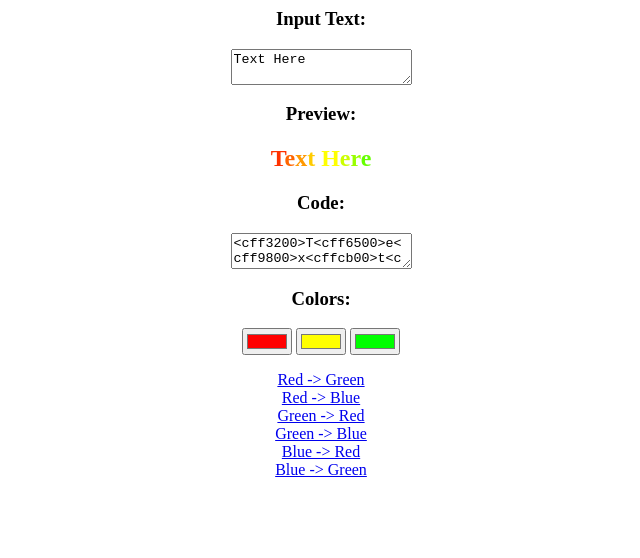
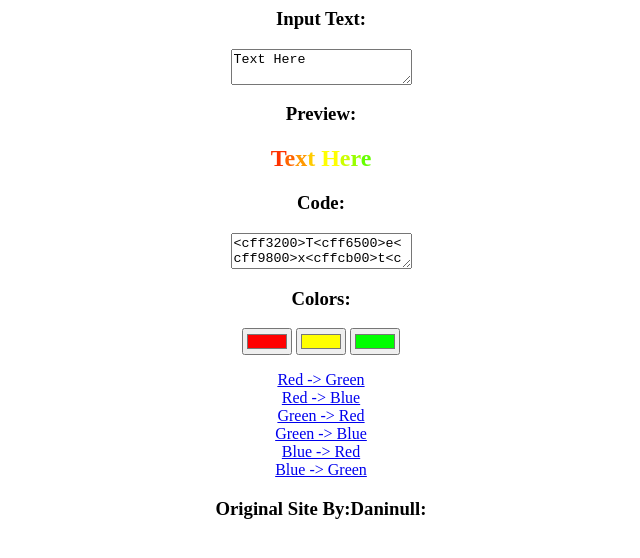
Before and after one commit to KiwiCabreaoo/color-maker, a plain HTML site: page index.html in a window 1280 px wide. Shown: the whole page, without its empty margins (319-959 px from the left). Drawn offline with Linux system fonts and the light colour scheme.

Commit message:
Update index.html

```diff
--- a/index.html
+++ b/index.html
@@ -30,6 +30,7 @@
 		<a href="javascript:colors('#0000FF','#00FFFF','#00FF00');">Blue -> Green</a>
 		<br>
 	  </p>
+	     <h3>Original Site By:Daninull:</h3>
     </center>
     <script>
 	  function colors(start, mid, end) {
```
